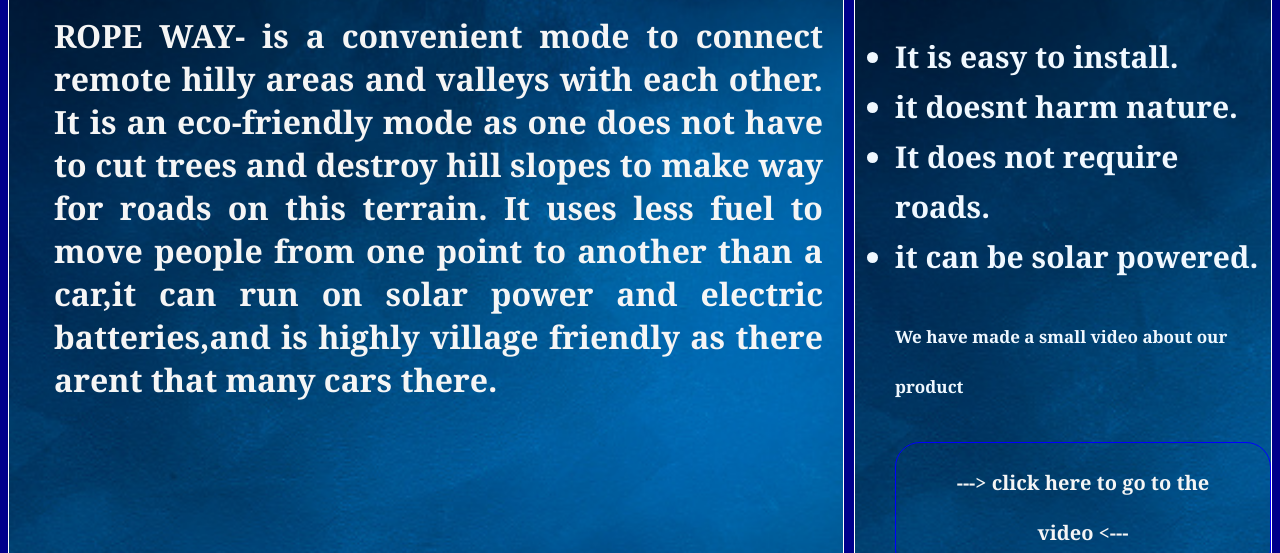
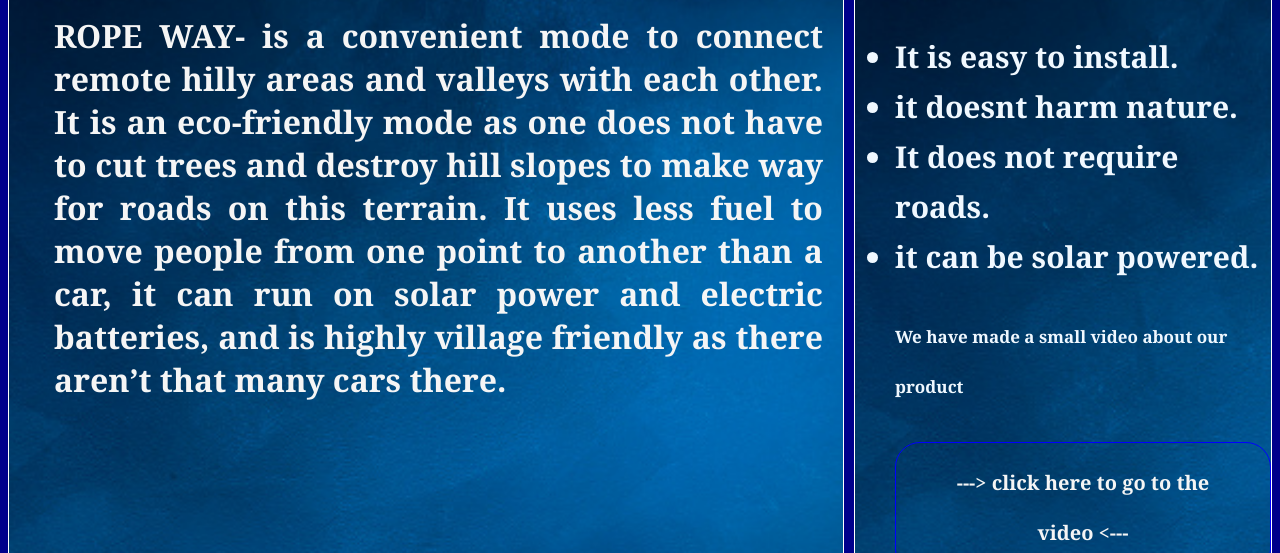
Before and after one commit to sanay67/Adani.html, a plain HTML site: page adani.html in a window 1280 px wide. Shown: the part 247-800 px from the top of the page. Drawn offline with Linux system fonts and the light colour scheme.

Commit message:
final touches

```diff
--- a/adani.html
+++ b/adani.html
@@ -28,7 +28,8 @@
         <div class="profile-container">
             <div class="main-content">
                 <!-- <img class="img1" src="./ROPEWAY.jpg" alt=""> -->
-                <p>ROPE WAY- is a convenient mode to connect remote hilly areas and valleys with each other. It is an eco-friendly mode as one does not have to cut trees and destroy hill slopes to make way for roads on this terrain. It uses less fuel to move people from one point to another than a car,it can run on solar power and electric batteries,and is highly village friendly as there arent that many cars there.</p>
+                <p>ROPE WAY- is a convenient mode to connect remote hilly areas and valleys with each other. It is an eco-friendly mode as one does not have to cut trees and destroy hill slopes to make way for roads on this terrain. It uses less fuel to move people from one point to another than a car, it can run on solar power and electric batteries, and is highly village friendly as there aren’t that many cars there.</p>
+                <!-- <img class="image2" src="./unnamed.jpg" alt=""> -->
                 <p class="about-me"></p>
 
             </div>
```
Also changed, not shown: unnamed.jpg (added).
